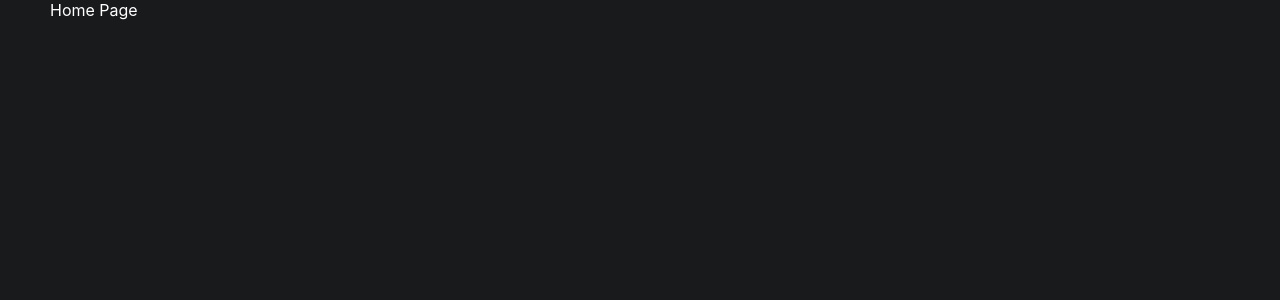
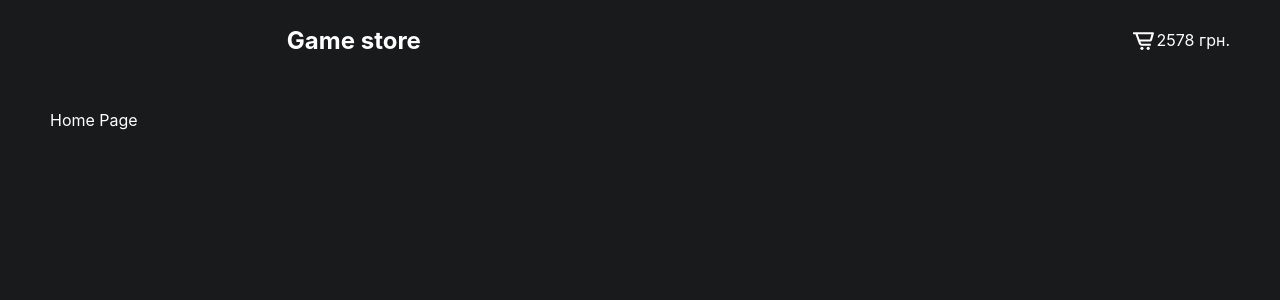
Before and after one commit to ValeraKaktotak/React_games_shop, a React (Create React App) app: page / in a window 1280 px wide. Shown: the top 300 px of the page. Built offline with nearby package versions, Linux system fonts and the light colour scheme.

Commit message:
add react-icons in cart block

```diff
--- a/package.json
+++ b/package.json
@@ -8,6 +8,7 @@
     "@testing-library/user-event": "^13.5.0",
     "react": "^18.2.0",
     "react-dom": "^18.2.0",
+    "react-icons": "^4.6.0",
     "react-router-dom": "^6.4.3",
     "react-scripts": "5.0.1",
     "web-vitals": "^2.1.4"
--- a/src/App.js
+++ b/src/App.js
@@ -2,11 +2,13 @@ import {
     Route, Routes, BrowserRouter,
 } from "react-router-dom";
 import HomePage from "./components/Home-page/HomePage";
+import Header from "./components/Header/Header";
 
 function App() {
   return (
       <BrowserRouter>
           <div className="App">
+              <Header />
               <Routes>
                   <Route path="/" element={<HomePage />} />
               </Routes>
--- /dev/null
+++ b/src/components/Cart-block/CartBlock.jsx
@@ -0,0 +1,13 @@
+import s from './CartBlock.module.css'
+import { BiCartAlt } from 'react-icons/bi';
+
+const CartBlock = () => {
+    return(
+        <div className={s.cartBlock}>
+            <BiCartAlt size={25} className={s.cartBlock__cart} />
+            <span className={s.cartBlock__prise}>2578 грн.</span>
+        </div>
+    )
+}
+
+export default CartBlock
--- /dev/null
+++ b/src/components/Cart-block/CartBlock.module.css
@@ -0,0 +1,12 @@
+
+.cartBlock{
+    display: flex;
+    align-items: center;
+    position: relative;
+}
+.cartBlock__cart{
+
+}
+.cartBlock__prise{
+
+}
--- /dev/null
+++ b/src/components/Header/Header.jsx
@@ -0,0 +1,20 @@
+import s from './Header.module.css'
+import {Link} from "react-router-dom";
+import CartBlock from "../Cart-block/CartBlock";
+
+const Header = () => {
+    return (
+        <div className={s.header}>
+            <div className={s.wrapper}>
+                <Link to="/" className={s.game_store} >
+                    Game store
+                </Link>
+            </div>
+            <div className={s.wrapper +' '+ s.cart_btn_wrapper}>
+                <CartBlock />
+            </div>
+        </div>
+    )
+}
+
+export default Header
--- /dev/null
+++ b/src/components/Header/Header.module.css
@@ -0,0 +1,21 @@
+
+.header{
+    display: flex;
+    height: 80px;
+    flex-flow: row wrap;
+    align-items: center;
+    justify-content: space-around;
+    margin-bottom: 30px;
+}
+.wrapper{
+    display: flex;
+    flex-grow: 1;
+    justify-content: center;
+}
+.game_store{
+    font-size: 24px;
+    font-weight: bold;
+}
+.cart_btn_wrapper{
+    justify-content: flex-end;
+}
--- a/src/components/Home-page/HomePage.jsx
+++ b/src/components/Home-page/HomePage.jsx
@@ -2,7 +2,9 @@ import s from './HomePage.module.css'
 
 const HomePage = () => {
     return(
-        <div>Home Page</div>
+        <div>
+            Home Page
+        </div>
     )
 }
 
```
Also changed, not shown: 1 other file (tests, documents, lock files or other folders).
